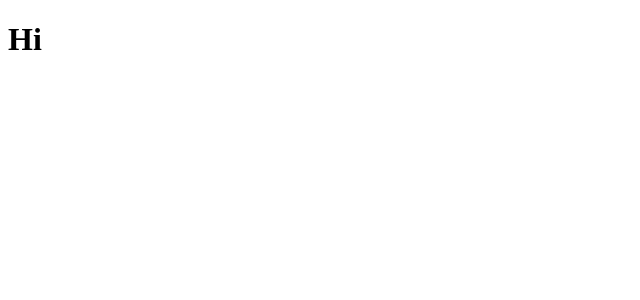
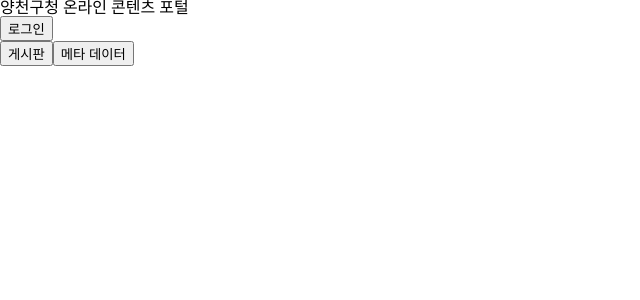
Before and after one commit to yang-chun-web/yangCheonFront, a React (Create React App) app: page / in a window 1280 px wide. Shown: the top 300 px of the page, without its empty margins (0-640 px from the left). Built offline with nearby package versions, Linux system fonts and the light colour scheme.

Commit message:
Reset CSS

```diff
--- a/package.json
+++ b/package.json
@@ -8,7 +8,9 @@
     "@testing-library/user-event": "^13.5.0",
     "react": "^18.2.0",
     "react-dom": "^18.2.0",
+    "react-router-dom": "^6.4.2",
     "react-scripts": "5.0.1",
+    "styled-components": "^5.3.6",
     "web-vitals": "^2.1.4"
   },
   "scripts": {
--- a/src/App.js
+++ b/src/App.js
@@ -1,8 +1,13 @@
+import { BrowserRouter as Router, Routes, Route } from "react-router-dom";
+import Home from "./Home";
+
 function App() {
   return (
-    <div>
-      <h1>Hi</h1>
-    </div>
+    <Router>
+      <Routes>
+        <Route path="/" element={<Home />} />
+      </Routes>
+    </Router>
   );
 }
 
--- /dev/null
+++ b/src/Home.js
@@ -0,0 +1,16 @@
+const Home = () => {
+  return (
+    <div>
+      <h1>양천구청 온라인 콘텐츠 포털</h1>
+      <div>
+        <button>로그인</button>
+      </div>
+      <div>
+        <button>게시판</button>
+        <button>메타 데이터</button>
+      </div>
+    </div>
+  );
+};
+
+export default Home;
--- a/src/index.js
+++ b/src/index.js
@@ -1,10 +1,12 @@
 import React from "react";
 import ReactDOM from "react-dom/client";
 import App from "./App";
+import ResetCSS from "./styles/reset";
 
 const root = ReactDOM.createRoot(document.getElementById("root"));
 root.render(
   <React.StrictMode>
+    <ResetCSS />
     <App />
   </React.StrictMode>
 );
--- /dev/null
+++ b/src/styles/reset.js
@@ -0,0 +1,137 @@
+import { css, createGlobalStyle } from "styled-components";
+
+const reset = css`
+  /* http://meyerweb.com/eric/tools/css/reset/
+   v2.0 | 20110126
+   License: none (public domain)
+*/
+
+  html,
+  body,
+  div,
+  span,
+  applet,
+  object,
+  iframe,
+  h1,
+  h2,
+  h3,
+  h4,
+  h5,
+  h6,
+  p,
+  blockquote,
+  pre,
+  a,
+  abbr,
+  acronym,
+  address,
+  big,
+  cite,
+  code,
+  del,
+  dfn,
+  em,
+  img,
+  ins,
+  kbd,
+  q,
+  s,
+  samp,
+  small,
+  strike,
+  strong,
+  sub,
+  sup,
+  tt,
+  var,
+  b,
+  u,
+  i,
+  center,
+  dl,
+  dt,
+  dd,
+  ol,
+  ul,
+  li,
+  fieldset,
+  form,
+  label,
+  legend,
+  table,
+  caption,
+  tbody,
+  tfoot,
+  thead,
+  tr,
+  th,
+  td,
+  article,
+  aside,
+  canvas,
+  details,
+  embed,
+  figure,
+  figcaption,
+  footer,
+  header,
+  hgroup,
+  menu,
+  nav,
+  output,
+  ruby,
+  section,
+  summary,
+  time,
+  mark,
+  audio,
+  video {
+    margin: 0;
+    padding: 0;
+    border: 0;
+    font-size: 100%;
+    font: inherit;
+    vertical-align: baseline;
+  }
+  /* HTML5 display-role reset for older browsers */
+  article,
+  aside,
+  details,
+  figcaption,
+  figure,
+  footer,
+  header,
+  hgroup,
+  menu,
+  nav,
+  section {
+    display: block;
+  }
+  body {
+    line-height: 1;
+  }
+  ol,
+  ul {
+    list-style: none;
+  }
+  blockquote,
+  q {
+    quotes: none;
+  }
+  blockquote:before,
+  blockquote:after,
+  q:before,
+  q:after {
+    content: "";
+    content: none;
+  }
+  table {
+    border-collapse: collapse;
+    border-spacing: 0;
+  }
+`;
+
+const ResetCSS = createGlobalStyle`${reset}`;
+
+export default ResetCSS;
```
Also changed, not shown: 1 other file (tests, documents, lock files or other folders).
